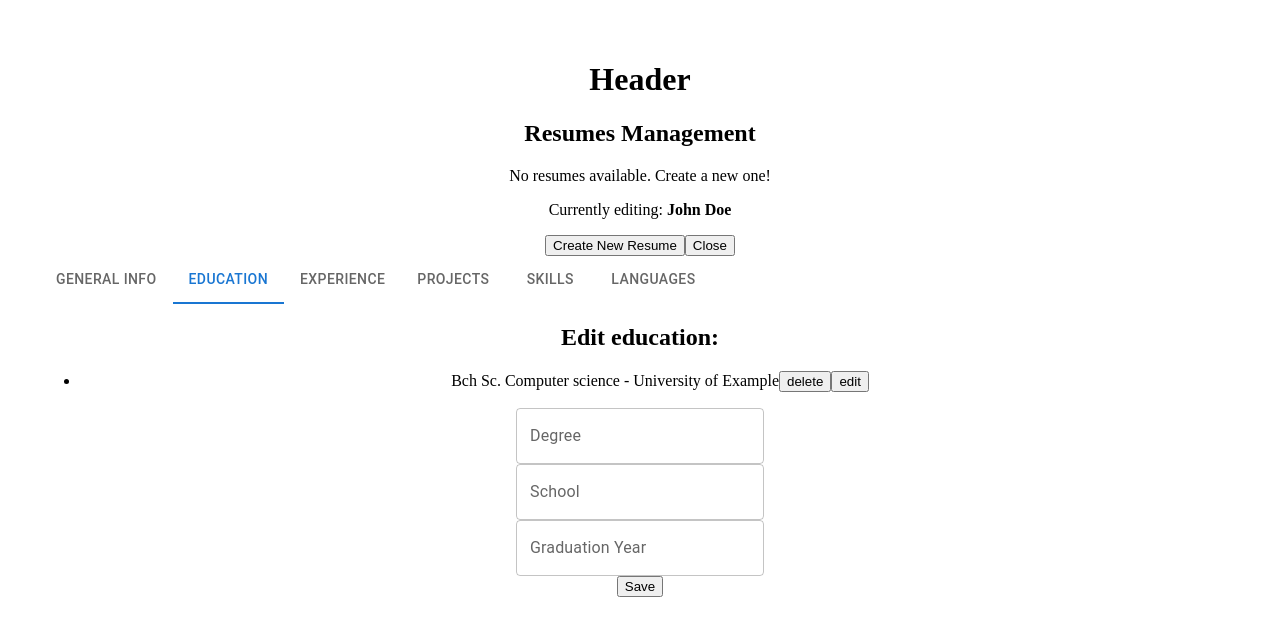
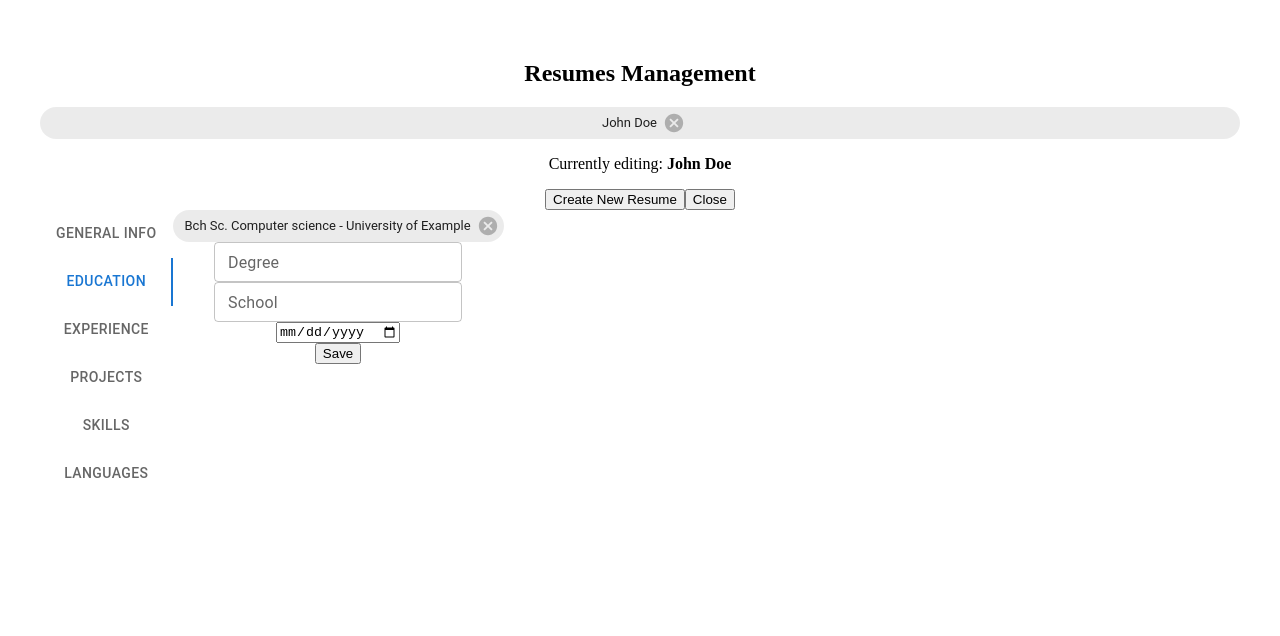
Before and after one commit to eLamine-dev/CV-Application, a React (Vite) app: page / in a window 1280 px wide. Shown: the top 636 px of the page. Built offline with nearby package versions, Linux system fonts and the light colour scheme.

Commit message:
figuring out how to use MUI library

```diff
--- a/package.json
+++ b/package.json
@@ -13,6 +13,7 @@
     "@emotion/react": "^11.11.3",
     "@emotion/styled": "^11.11.0",
     "@mui/material": "^5.15.6",
+    "@mui/x-date-pickers": "^6.19.2",
     "prop-types": "^15.8.1",
     "react": "^18.2.0",
     "react-dom": "^18.2.0"
--- a/src/App.jsx
+++ b/src/App.jsx
@@ -7,7 +7,7 @@ import sampleResume from './components/sampleResume';
 import './styles/App.css';
 
 function App() {
-   const [resumes, setResumes] = useState([]);
+   const [resumes, setResumes] = useState([sampleResume]);
    const [selectedResume, setSelectedResume] = useState(sampleResume);
 
    const handleCreateNewResume = (newResumeName) => {
@@ -40,7 +40,7 @@ function App() {
 
    return (
       <div>
-         <Header />
+         {/* <Header /> */}
 
          <ResumeManager
             resumes={resumes}
--- a/src/components/ResumeEditor.jsx
+++ b/src/components/ResumeEditor.jsx
@@ -1,7 +1,7 @@
+import { useState } from 'react';
 import config from './resumeEditor/Config';
-import CategoryTabs from './resumeEditor/CategoryTabs';
-import { useState } from 'react';
-import CategoryForm from './resumeEditor/CategoryForm';
+import ElementsTabs from './resumeEditor/ElementsTabs';
+import ElementForm from './resumeEditor/ElementForm';
 
 function ResumeEditor({
    selectedResume,
@@ -33,14 +33,14 @@ function ResumeEditor({
    };
 
    return (
-      <div>
-         <CategoryTabs
+      <div className="ResumeEditor">
+         <ElementsTabs
             config={config}
             setActiveTab={handleTabChange}
             activeTab={activeTab}
          />
-         <h2>Edit {activeTab}:</h2>
-         <CategoryForm
+
+         <ElementForm
             selectedResume={selectedResume}
             activeTab={activeTab}
             config={config}
--- a/src/components/ResumeManager.jsx
+++ b/src/components/ResumeManager.jsx
@@ -1,4 +1,5 @@
 import { useState } from 'react';
+import { Stack, Button, Chip, Box } from '@mui/material';
 
 function ResumeManager({
    resumes,
@@ -18,22 +19,28 @@ function ResumeManager({
       }
    };
 
+   const deleteResume = () => {};
+
    return (
-      <div>
+      <Box className="ResumeManager">
          <h2>Resumes Management</h2>
 
-         <ul>
+         <Stack>
             {resumes.map((resume) => (
-               <li key={resume.id}>
-                  <button onClick={() => onSelectResume(resume.id)}>
+               <Chip
+                  onDelete={deleteResume}
+                  key={resume.id}
+                  label={resume.name}
+               >
+                  {/* <Button onClick={() => onSelectResume(resume.id)}>
                      {resume.name}
-                  </button>
-                  <button onClick={() => onDeleteResume(resume.id)}>
+                  </Button>
+                  <Button onClick={() => onDeleteResume(resume.id)}>
                      Delete
-                  </button>
-               </li>
+                  </Button> */}
+               </Chip>
             ))}
-         </ul>
+         </Stack>
 
          {resumes.length === 0 && (
             <p>No resumes available. Create a new one!</p>
@@ -64,7 +71,7 @@ function ResumeManager({
          )}
 
          <button>Close</button>
-      </div>
+      </Box>
    );
 }
 
--- a/src/components/resumeEditor/CategoryForm.jsx
+++ /dev/null
@@ -1,65 +0,0 @@
-import { createElement, useState } from 'react';
-import TextField from '@mui/material/TextField';
-import Select from '@mui/material/Select';
-import MenuItem from '@mui/material/MenuItem';
-import InputLabel from '@mui/material/InputLabel';
-import FormControl from '@mui/material/FormControl';
-
-function CategoryForm({ activeTab, selectedResume, config, saveData }) {
-   const [formData, setFormData] = useState([]);
-
-   const handleSubmit = (e) => {};
-
-   return (
-      <div>
-         <ul>
-            {selectedResume[activeTab].map((entry, index) => {
-               return (
-                  <li key={index}>
-                     {`${Object.values(entry)[1]} - ${Object.values(entry)[2]}`}
-                     <button>delete</button>
-                     <button>edit</button>
-                  </li>
-               );
-            })}
-         </ul>
-         <form action="">
-            {config[activeTab].map((field, index) => {
-               return (
-                  <div key={index}>
-                     {/* <label htmlFor="field">{field.label}</label> */}
-                     {field.component === TextField &&
-                        createElement(field.component, {
-                           key: index,
-                           label: field.label,
-                           placeholder: field.label,
-                           multiline: field.multiline || false,
-                        })}
-                     {field.component === Select && (
-                        <FormControl>
-                           <InputLabel>{field.label}</InputLabel>
-
-                           {createElement(
-                              field.component,
-                              { width: 250 },
-                              field.options.map((option, index) => {
-                                 return (
-                                    <MenuItem key={index} value={option}>
-                                       {option}
-                                    </MenuItem>
-                                 );
-                              })
-                           )}
-                        </FormControl>
-                     )}
-                  </div>
-               );
-            })}
-
-            <button type="submit">Save</button>
-         </form>
-      </div>
-   );
-}
-
-export default CategoryForm;
--- a/src/components/resumeEditor/Config.jsx
+++ b/src/components/resumeEditor/Config.jsx
@@ -1,5 +1,4 @@
-import TextField from '@mui/material/TextField';
-import Select from '@mui/material/Select';
+import { TextField, Select } from '@mui/material';
 
 const config = {
    'general Info': [
@@ -22,8 +21,8 @@ const config = {
       { id: 'school', component: TextField, type: 'text', label: 'School' },
       {
          id: 'graduationYear',
-         component: TextField,
-         type: 'text',
+         component: 'date',
+
          label: 'Graduation Year',
       },
    ],
@@ -89,7 +88,7 @@ const config = {
 //       { id: 'address', type: 'textarea', label: 'Address' },
 //    ],
 //    education: [
-//       { id: 'degree', type: 'input', label: 'Degree' },
+//       { id: 'degree', fieldType: 'input', type label: 'Degree' },
 //       { id: 'school', type: 'input', label: 'School' },
 //       { id: 'graduationYear', type: 'input', label: 'Graduation Year' },
 //    ],
--- /dev/null
+++ b/src/components/resumeEditor/ElementForm.jsx
@@ -0,0 +1,91 @@
+import { createElement, useState } from 'react';
+
+import {
+   TextField,
+   Select,
+   MenuItem,
+   InputLabel,
+   FormControl,
+   Stack,
+   Button,
+   Chip,
+} from '@mui/material';
+
+function ElementForm({ activeTab, selectedResume, config, saveData }) {
+   const [formData, setFormData] = useState({});
+   const [selectedEntry, setSelectedEntry] = useState(null);
+
+   const handleInputChange = (fieldId, value) => {
+      setFormData((prevData) => ({ ...prevData, [fieldId]: value }));
+   };
+
+   const handleSubmit = (e) => {
+      e.preventDefault();
+   };
+
+   const deleteEntry = (e) => {
+      e.preventDefault();
+   };
+
+   return (
+      <div className="ElementForm">
+         <Stack>
+            {selectedResume[activeTab].map((entry, index) => {
+               return (
+                  <Chip
+                     onDelete={deleteEntry}
+                     key={index}
+                     label={`${Object.values(entry)[1]} - ${
+                        Object.values(entry)[2]
+                     }`}
+                  ></Chip>
+               );
+            })}
+         </Stack>
+         <form onSubmit={handleSubmit}>
+            {config[activeTab].map((field, index) => {
+               return (
+                  <div key={index}>
+                     {field.component === TextField &&
+                        createElement(field.component, {
+                           key: index,
+                           label: field.label,
+                           placeholder: field.label,
+                           multiline: field.multiline || false,
+                           size: 'small',
+                           onChange: (e) =>
+                              handleInputChange(field.id, e.target.value),
+                        })}
+                     {field.component === Select && (
+                        <FormControl sx={{ m: 1, minWidth: 180 }}>
+                           <InputLabel>{field.label}</InputLabel>
+                           {createElement(
+                              field.component,
+                              {
+                                 label: field.label,
+                                 value: formData[field.id] || '',
+                                 onChange: (e) =>
+                                    handleInputChange(field.id, e.target.value),
+                              },
+                              field.options.map((option, index) => {
+                                 return (
+                                    <MenuItem key={index} value={option}>
+                                       {option}
+                                    </MenuItem>
+                                 );
+                              })
+                           )}
+                        </FormControl>
+                     )}
+                     {field.component === 'date' && <input type="date" />}
+                  </div>
+               );
+            })}
+
+            <button type="submit">Save</button>
+         </form>
+      </div>
+   );
+}
+
+export default ElementForm;
--- a/src/components/resumeEditor/CategoryTabs.jsx
+++ b/src/components/resumeEditor/ElementsTabs.jsx
@@ -1,9 +1,14 @@
 import Tabs from '@mui/material/Tabs';
 import Tab from '@mui/material/Tab';
 
-function CategoryTabs({ config, setActiveTab, activeTab }) {
+function ElementsTabs({ config, setActiveTab, activeTab }) {
    return (
-      <Tabs value={activeTab} aria-label="basic tabs example">
+      <Tabs
+         orientation="vertical"
+         variant="scrollable"
+         value={activeTab}
+         aria-label="basic tabs example"
+      >
          {Object.keys(config).map((key, index) => {
             return (
                <Tab
@@ -20,4 +25,4 @@ function CategoryTabs({ config, setActiveTab, activeTab }) {
    );
 }
 
-export default CategoryTabs;
+export default ElementsTabs;
--- a/src/styles/App.css
+++ b/src/styles/App.css
@@ -4,3 +4,13 @@
    padding: 2rem;
    text-align: center;
 }
+
+/* .ResumeManager,
+.ResumeEditor {
+   border: solid black 2px;
+} */
+
+.ResumeEditor {
+   display: flex;
+   height: 600px;
+}
```
Also changed, not shown: 1 other file (tests, documents, lock files or other folders).
